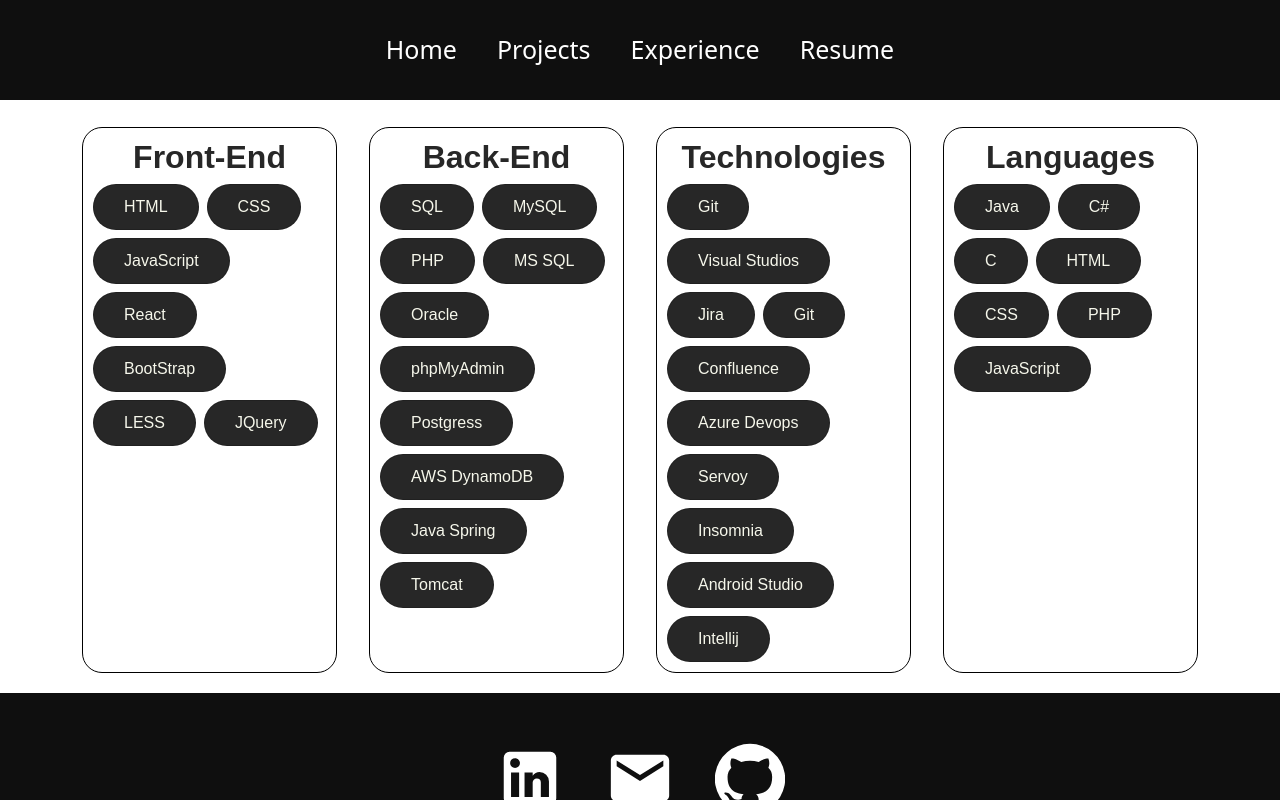
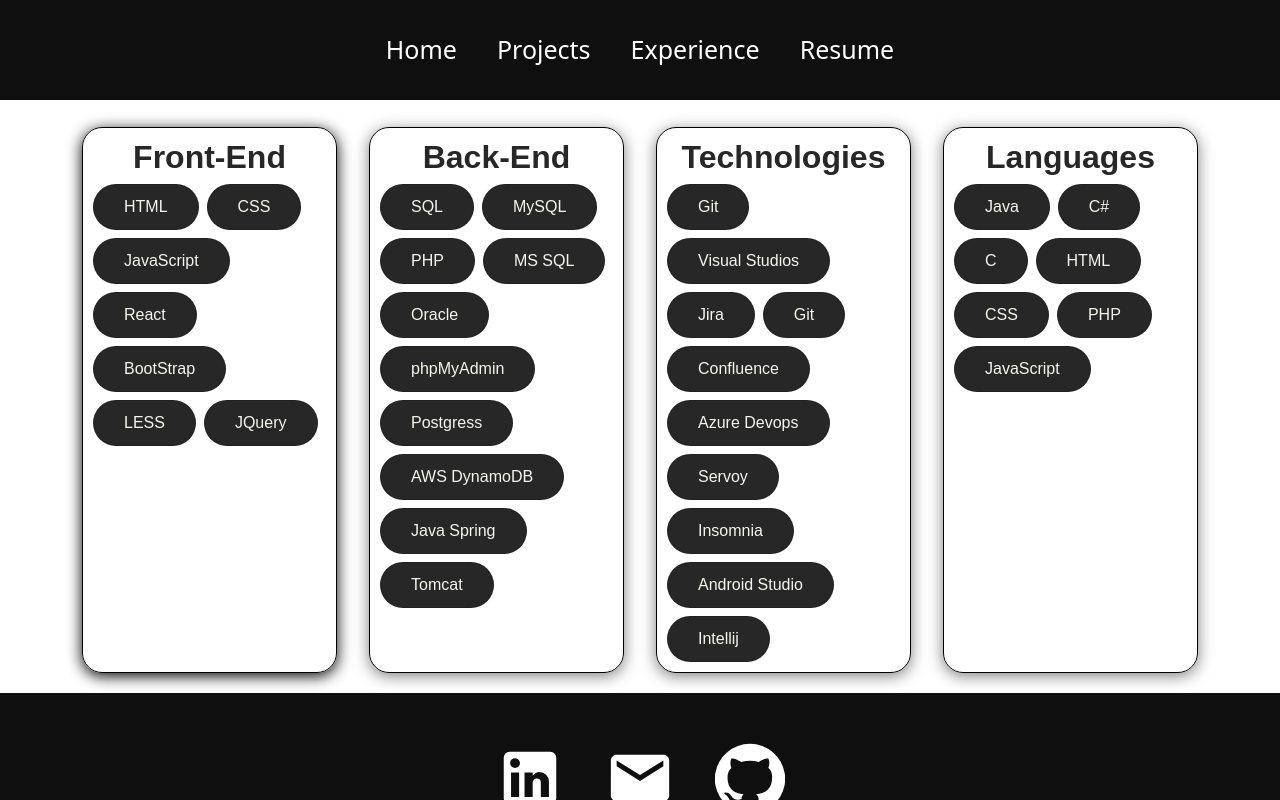
Before and after one commit to kevinhuang19/kevinhuang19.github.io, a React (Create React App) app: page / in a window 1280 px wide. In both pictures the pointer is over the element 209 px from the left and 1205 px from the top of the page. Shown: the part 805-1605 px from the top of the page. Built offline with nearby package versions, Linux system fonts and the light colour scheme.

Commit message:
Update Home.css

```diff
--- a/src/styles/Home.css
+++ b/src/styles/Home.css
@@ -118,7 +118,6 @@
 .button:hover {
   box-shadow: 0px 3px 15px rgba(0, 0, 0, 0.753);
   transition: 0.3s ease-in;
-  cursor: pointer;
   transform: translateY(-0.15em);
 }
 
@@ -138,6 +137,12 @@
   border: 1px solid black;
   border-radius: 20px;
   padding: 10px;
+  box-shadow: 0px 3px 15px rgba(0, 0, 0, 0.5);
+}
+
+.skill-sub-container:hover {
+  box-shadow: 0px 3px 15px rgba(0, 0, 0, 1);
+  transition: 0.3s ease-in;
 }
 
 .skills-in-box {
```
